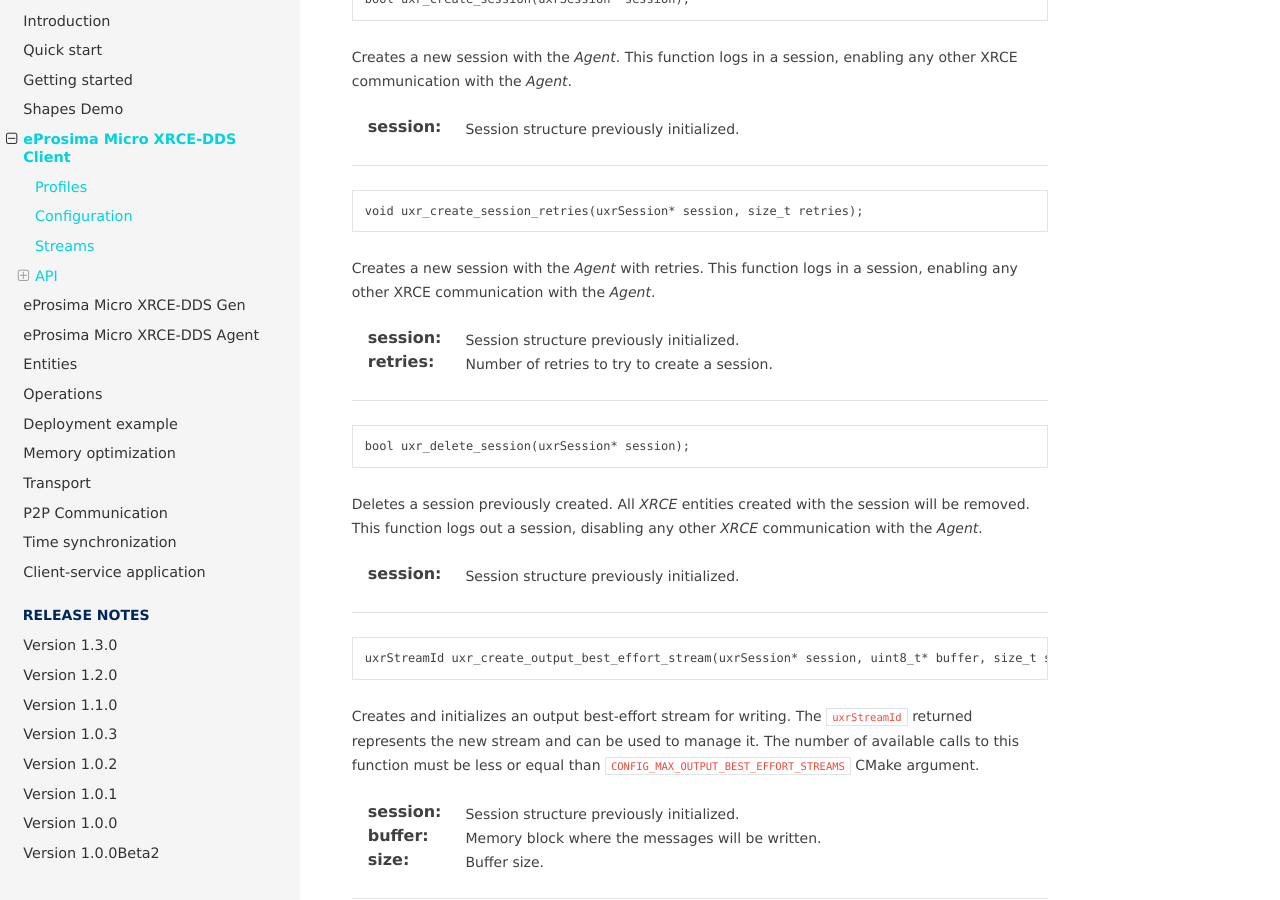
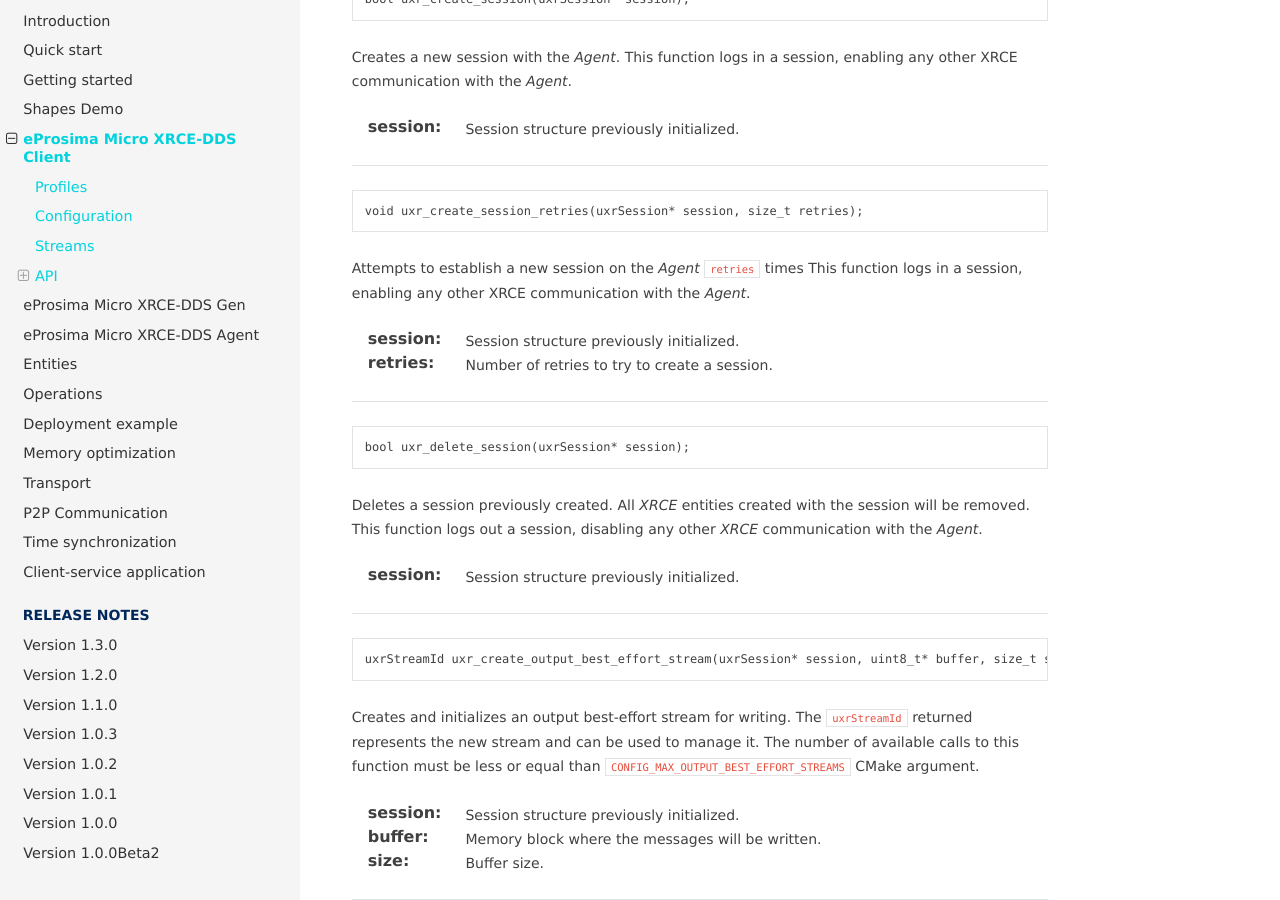
Before and after one commit to eProsima/Micro-XRCE-DDS-docs, a Sphinx documentation site: the page built from docs/client.rst, in a window 1280 px wide and 900 px high, scrolled down 4928 px. Built offline with Sphinx 7.4.7 and the Read the Docs theme 2.0.0, drawn with Linux system fonts in a browser that asks for light colours.

Commit message:
Update docs/client.rst
Co-authored-by: FranFin <58737168+FranFin@users.noreply.github.com>

```diff
--- a/docs/client.rst
+++ b/docs/client.rst
@@ -226,7 +226,7 @@
 
     void uxr_create_session_retries(uxrSession* session, size_t retries);
 
-Creates a new session with the *Agent* with retries.
+Attempts to establish a new session on the *Agent* :code:`retries` times
 This function logs in a session, enabling any other XRCE communication with the *Agent*.
 
 :session: Session structure previously initialized.
```
